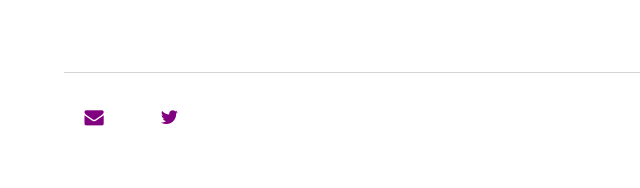
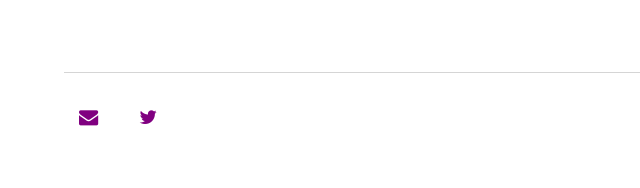
Before and after one commit to anshumaan-tuteja/anshumaan-tuteja.github.io, a Jekyll site: the page built from _pages/misc.html, in a window 1280 px wide. Shown: the part 769-957 px from the top of the page, without its empty margins (0-640 px from the left). Built offline with Jekyll 4.4.1, drawn with Linux system fonts in a browser that asks for light colours.

Commit message:
Styling icons

```diff
--- a/css/main.css
+++ b/css/main.css
@@ -130,8 +130,8 @@
 /* Style on icons */
 .fa {
   padding: 10px;
-  font-size: 30px;
-  width: 30px;
+  font-size: 40px;
+  width: 15px;
   text-align: center;
   text-decoration: none;
   color: #800080;
```
